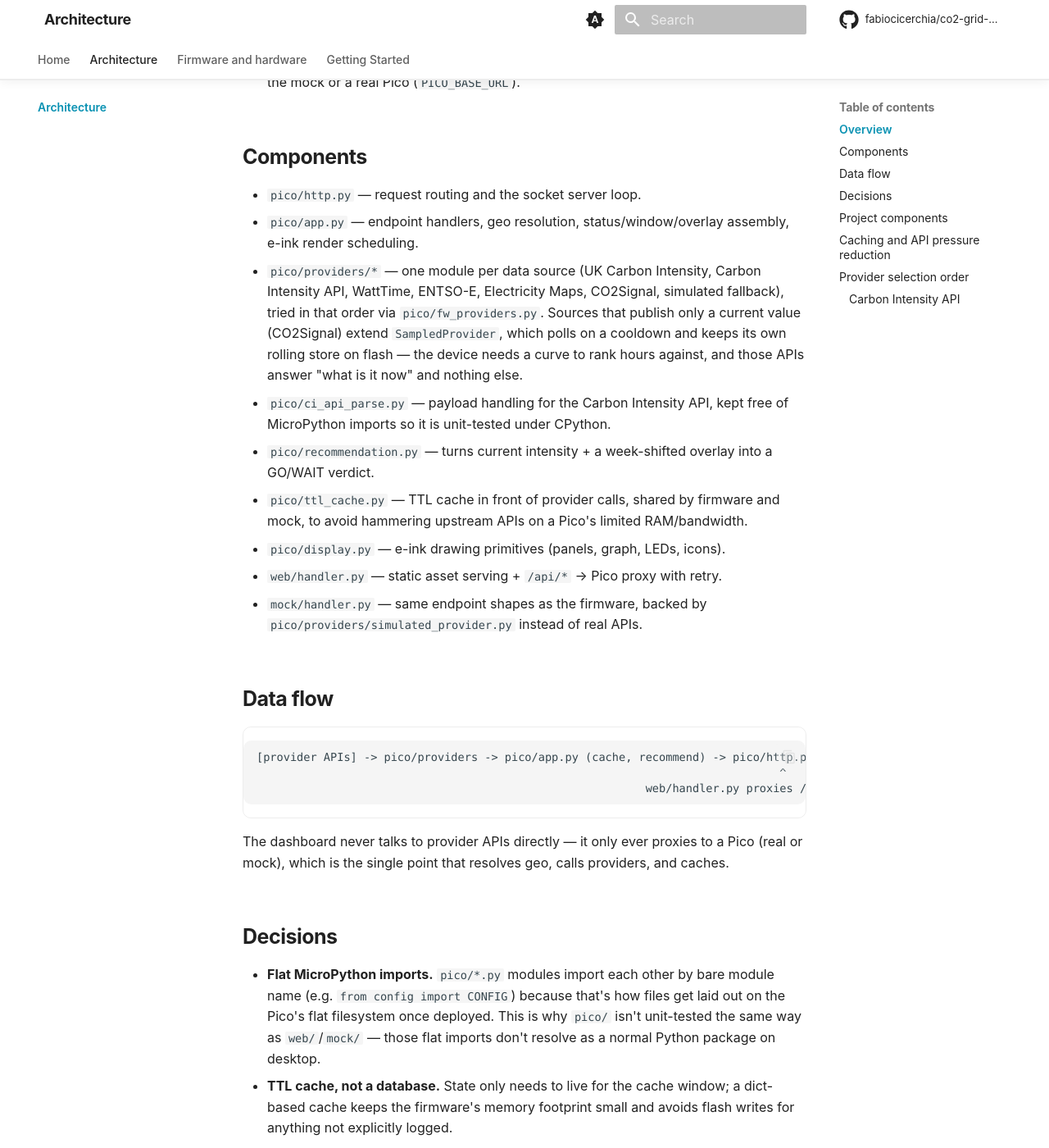
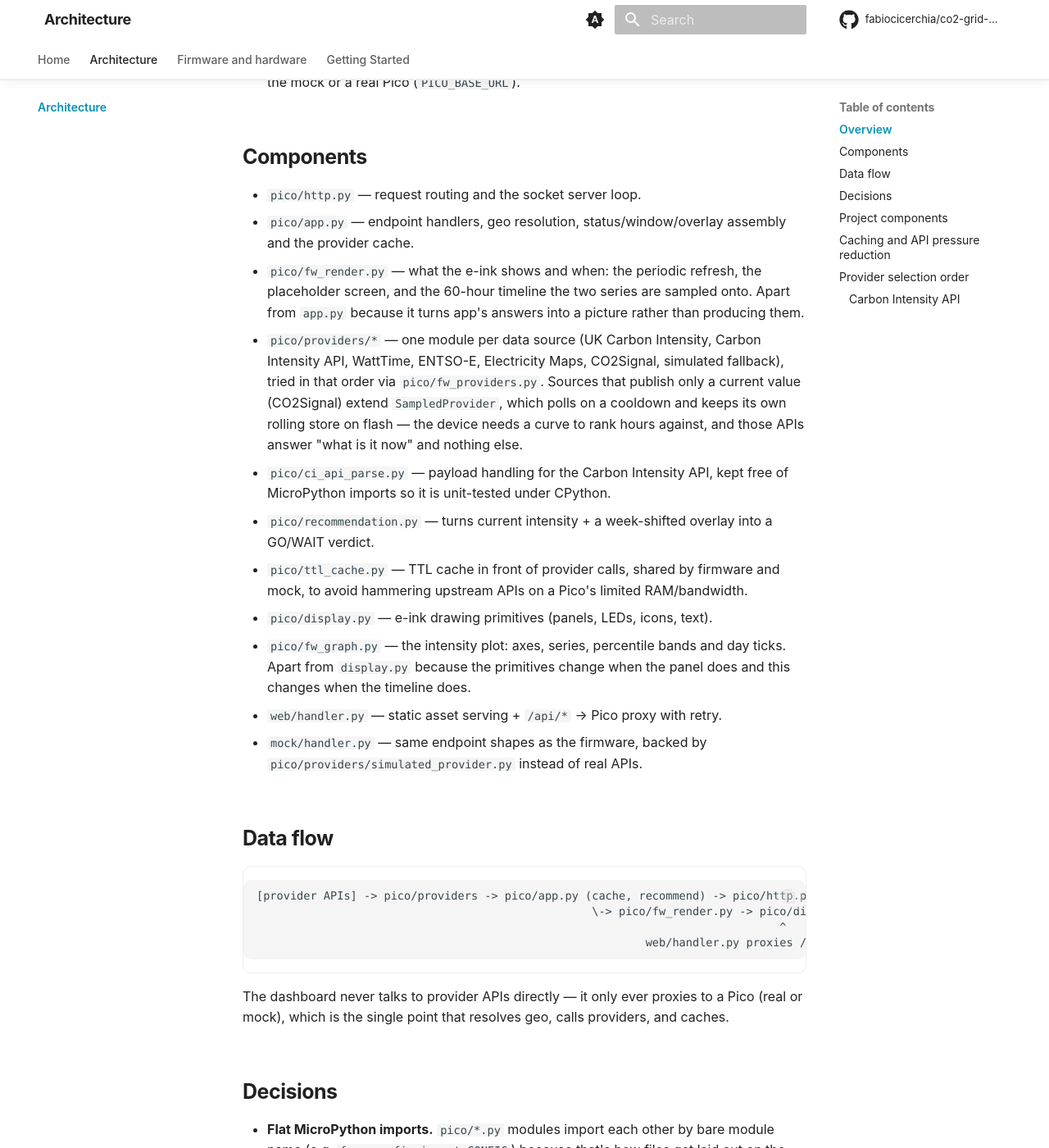
Before and after one commit to fabiocicerchia/co2-grid-meter, an MkDocs documentation site: the page built from docs/architecture.md, in a window 1280 px wide and 1400 px high, scrolled down 470 px. Shown: the whole window at 82% size. Built offline with MkDocs 1.6.1 and Material for MkDocs 9.7.7, drawn with Linux system fonts in a browser that asks for light colours; comment, search, counter and statistics services are not loaded.

Commit message:
docs(DOCS): describe the two modules the split created
Co-Authored-By: Claude Opus 5 (1M context) <noreply@anthropic.com>
Claude-Session: https://claude.ai/code/session_01FYquPM8rKJHXEEpxsbymj1

````diff
--- a/docs/architecture.md
+++ b/docs/architecture.md
@@ -18,7 +18,11 @@ The project has three deployable pieces that share the same config schema
 
 - `pico/http.py` — request routing and the socket server loop.
 - `pico/app.py` — endpoint handlers, geo resolution, status/window/overlay
-  assembly, e-ink render scheduling.
+  assembly and the provider cache.
+- `pico/fw_render.py` — what the e-ink shows and when: the periodic refresh,
+  the placeholder screen, and the 60-hour timeline the two series are sampled
+  onto. Apart from `app.py` because it turns app's answers into a picture
+  rather than producing them.
 - `pico/providers/*` — one module per data source (UK Carbon Intensity,
   Carbon Intensity API, WattTime, ENTSO-E, Electricity Maps, CO2Signal,
   simulated fallback), tried in that order via `pico/fw_providers.py`.
@@ -33,7 +37,10 @@ The project has three deployable pieces that share the same config schema
 - `pico/ttl_cache.py` — TTL cache in front of provider calls, shared by
   firmware and mock, to avoid hammering upstream APIs on a Pico's limited
   RAM/bandwidth.
-- `pico/display.py` — e-ink drawing primitives (panels, graph, LEDs, icons).
+- `pico/display.py` — e-ink drawing primitives (panels, LEDs, icons, text).
+- `pico/fw_graph.py` — the intensity plot: axes, series, percentile bands and
+  day ticks. Apart from `display.py` because the primitives change when the
+  panel does and this changes when the timeline does.
 - `web/handler.py` — static asset serving + `/api/*` → Pico proxy with retry.
 - `mock/handler.py` — same endpoint shapes as the firmware, backed by
   `pico/providers/simulated_provider.py` instead of real APIs.
@@ -41,7 +48,8 @@ The project has three deployable pieces that share the same config schema
 ## Data flow
 
 ```
-[provider APIs] -> pico/providers -> pico/app.py (cache, recommend) -> pico/http.py -> device / browser
+[provider APIs] -> pico/providers -> pico/app.py (cache, recommend) -> pico/http.py -> browser
+                                                  \-> pico/fw_render.py -> pico/display.py -> e-ink
                                                                               ^
                                                           web/handler.py proxies /api/* here
 ```
````
